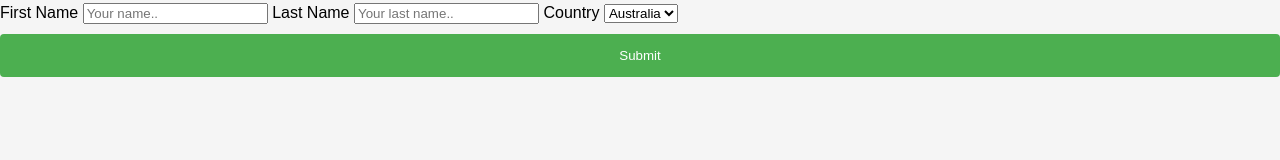
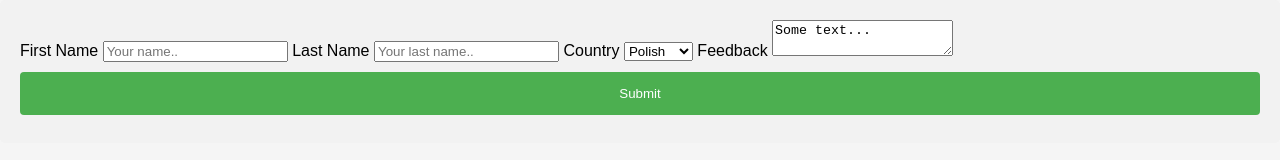
Before and after one commit to Bronks16/krakow1, a plain HTML site: page kontakty.html in a window 1280 px wide. Drawn offline with Linux system fonts and the light colour scheme.

Commit message:
Update kontakty.html

```diff
--- a/kontakty.html
+++ b/kontakty.html
@@ -1,15 +1,15 @@
 <!DOCTYPE html>
-<html lang="pl">
+<html lang="en">
 <head>
     <meta charset="UTF-8">
     <meta name="viewport" content="width=device-width, initial-scale=1.0">
-    <title>kontakty</title>
-    <link rel="stylesheet" href="style.css"
+    <link rel="stylesheet" href="style.css">
+    <title>Kontakty</title>
 </head>
 <body>
-    <div class ="form kontakty">
-    <form action="https://formspree.io/f/mwpkpzjz"
-    method="POST">
+    <main>
+        <div class="form-kontakty">
+            <form action="https://formspree.io/f/code" method="POST">
                 <label for="fname">First Name</label>
                 <input type="text" id="fname" name="firstname" placeholder="Your name..">
 
@@ -18,12 +18,17 @@
 
                 <label for="country">Country</label>
                 <select id="country" name="country">
-          <option value="australia">Australia</option>
+                    <option value="australia">Polish</option>
                     <option value="canada">Canada</option>
                     <option value="usa">USA</option>
                 </select>
 
+                <label for="text-area">Feedback</label>
+                <textarea id="text-area" name="text-area">Some text...</textarea>
+
                 <input type="submit" value="Submit">
             </form>
+        </div>
+    </main>
 </body>
 </html>
```
Lines whose indentation alone changed are shown as unchanged.
